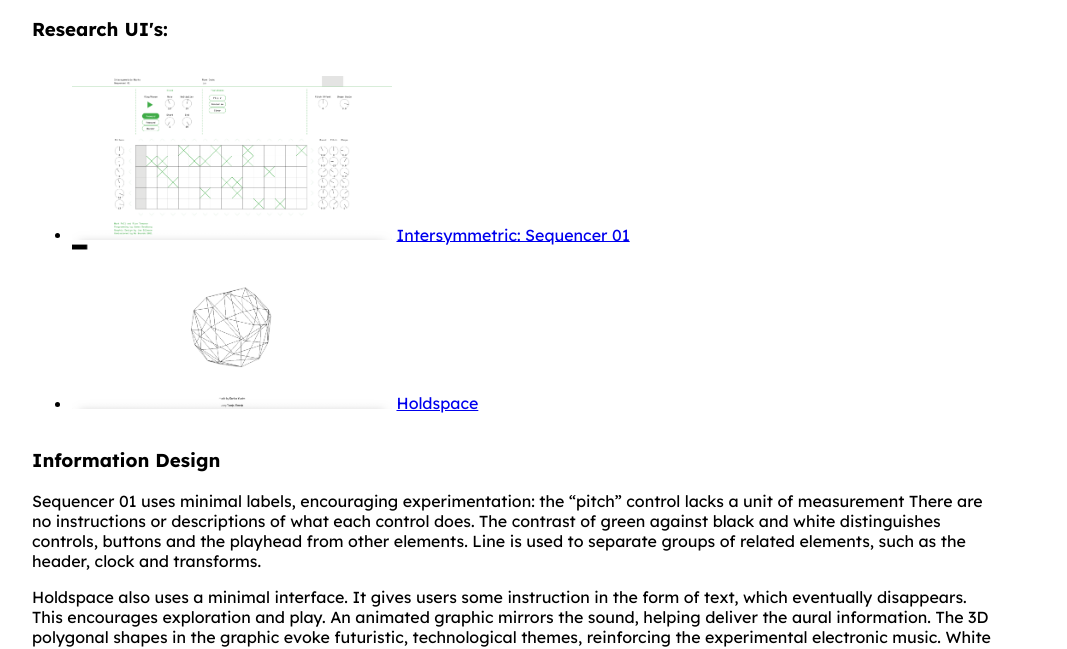
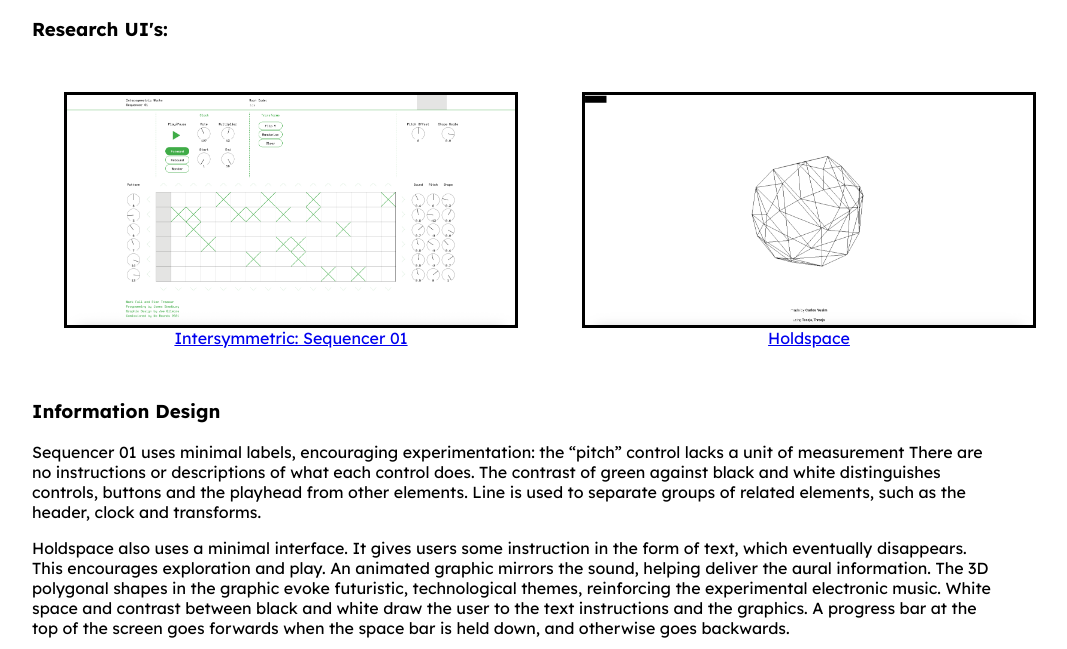
Before and after one commit to jackreed0504/IDAD-A1, a plain HTML site: page index.html in a window 1280 px wide. Shown: the part 116-765 px from the top of the page, without its empty margins (128-1195 px from the left). Drawn offline with Linux system fonts and the light colour scheme.

Commit message:
added image styling in css

```diff
--- a/style.css
+++ b/style.css
@@ -15,10 +15,19 @@ body {
 }
 
 ul {
-  display: inline-block;
-  text-align: left;
+  display: table;
+  margin: 0 auto;
+  padding: 0;
 }
 
 img {
-  width: 20rem;
+  width: 28rem;
+  display: block;
+  border: 0.2rem solid black;
 }
+
+li {
+  display: table-cell;
+  text-align: center;
+  padding: 2rem;
+}
```
